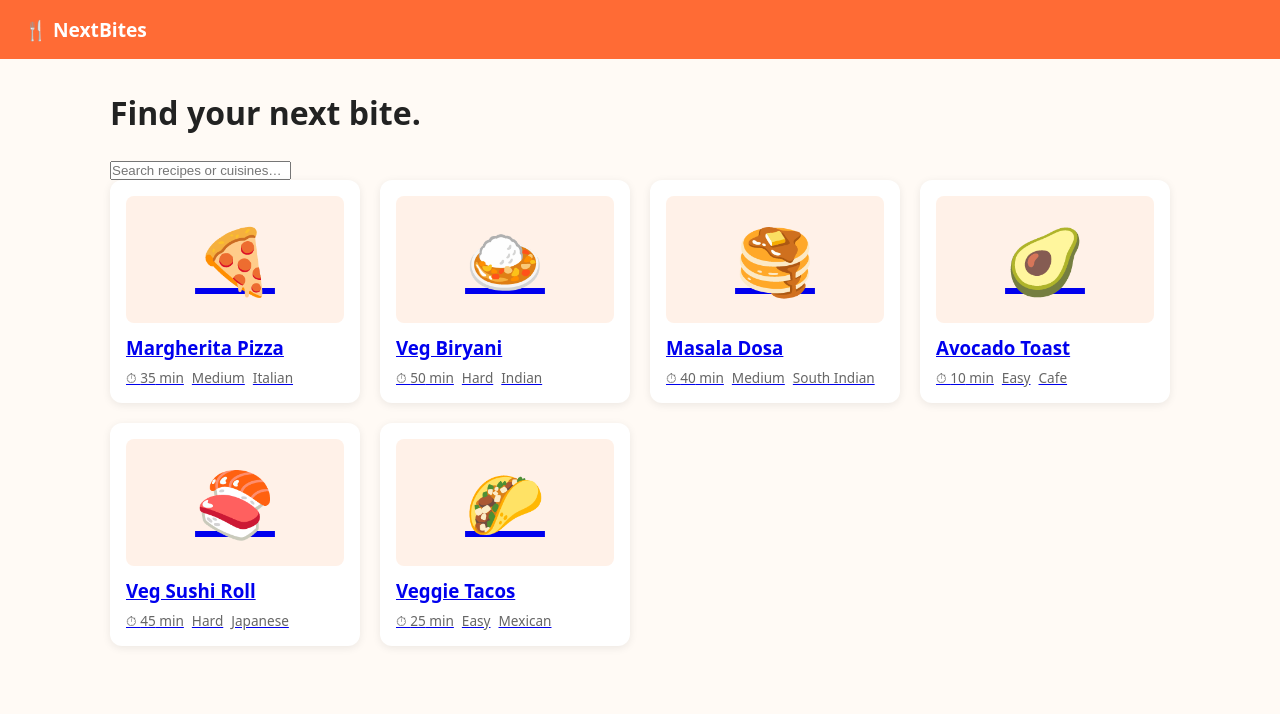
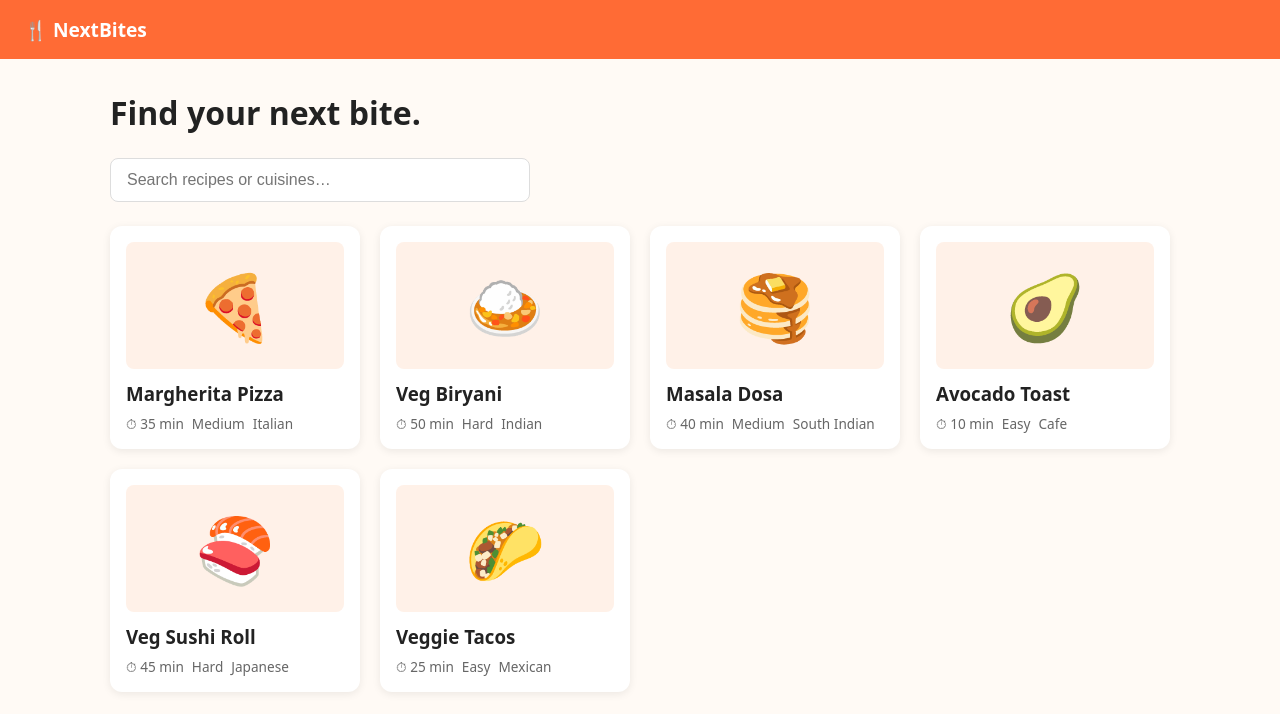
Before and after one commit to muthuvel-pm/nextbites, a Next.js app: page / in a window 1280 px wide. Shown: the top 714 px of the page. Built offline with nearby package versions, Linux system fonts and the light colour scheme.

Commit message:
Style search box, links and recipe page

```diff
--- a/app/globals.css
+++ b/app/globals.css
@@ -48,3 +48,36 @@ main h1 { margin-bottom: 24px; }
   font-size: 0.85rem;
   color: #666;
 }
+
+a.card {
+  display: block;
+  text-decoration: none;
+  color: inherit;
+  transition: transform 0.15s;
+}
+a.card:hover { transform: translateY(-4px); }
+
+.search {
+  width: 100%;
+  max-width: 420px;
+  padding: 12px 16px;
+  margin-bottom: 24px;
+  border: 1px solid #ddd;
+  border-radius: 8px;
+  font-size: 1rem;
+}
+
+.empty { color: #666; padding: 24px 0; }
+
+.recipe-page { max-width: 700px; }
+.back { display: inline-block; margin-bottom: 16px; color: #ff6b35; text-decoration: none; }
+.recipe-hero {
+  font-size: 6rem;
+  text-align: center;
+  background: #fff1e8;
+  border-radius: 12px;
+  padding: 24px 0;
+  margin-bottom: 16px;
+}
+.recipe-page h2 { margin: 24px 0 8px; }
+.recipe-page ul, .recipe-page ol { padding-left: 24px; line-height: 1.7; }
```
